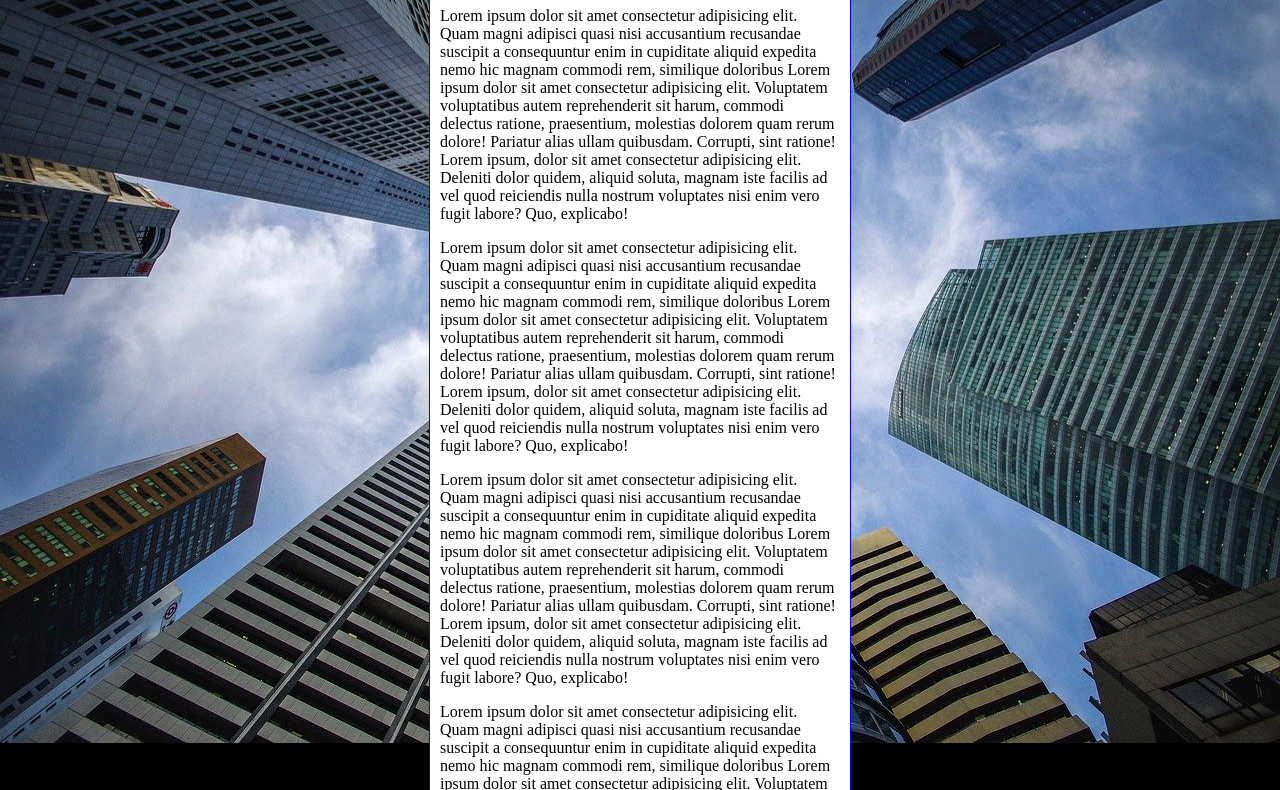
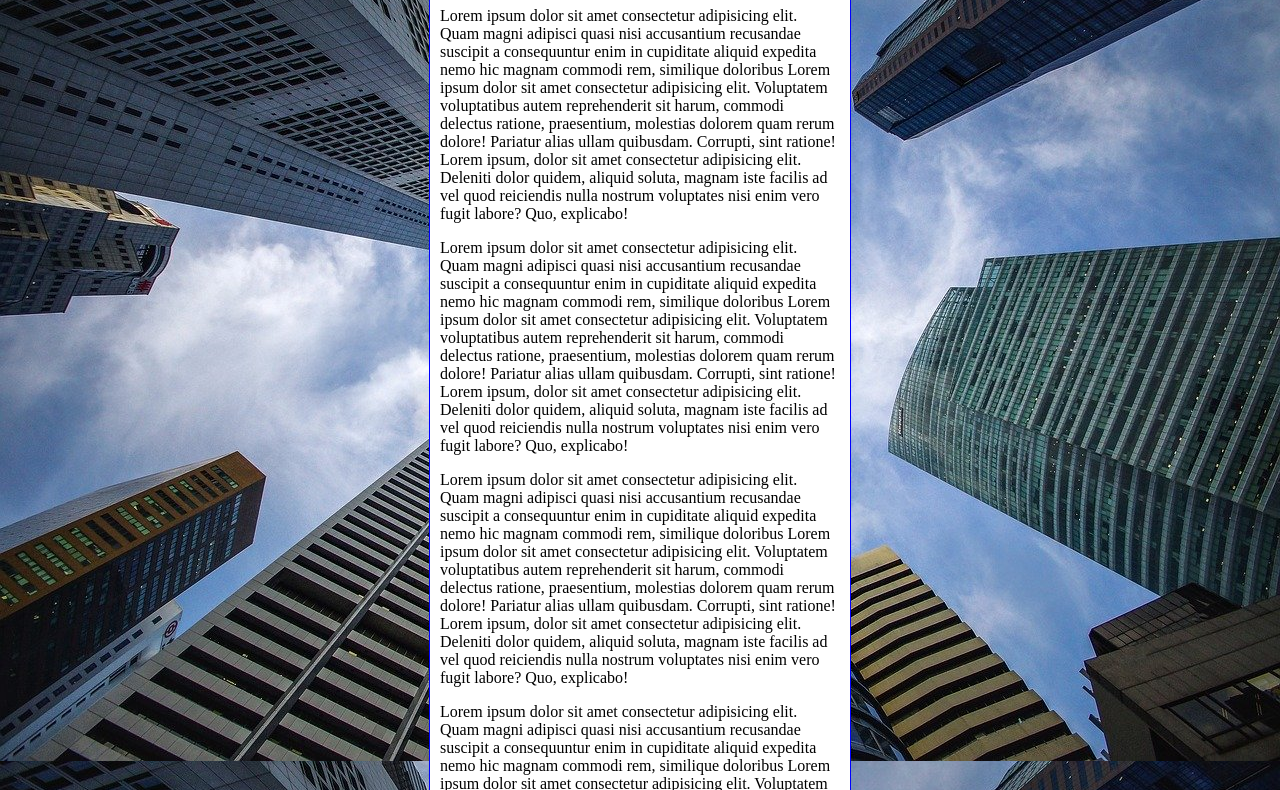
Before and after one commit to Murilloww/HTML-CSS, a plain HTML site: page exercicios/ex022/fundo006.html in a window 1280 px wide. Shown: the part 92-882 px from the top of the page. Drawn offline with Linux system fonts and the light colour scheme.

Commit message:
Update fundo006.html

```diff
--- a/exercicios/ex022/fundo006.html
+++ b/exercicios/ex022/fundo006.html
@@ -6,16 +6,27 @@
     <title>Document</title>
     <style>
         body{
-            height: 100vh;
+
+            /* height: 100vh;
             background-color: black;
             background-image: url(imagens/wallpaper002.jpg);
             background-position: center center;
             background-repeat: no-repeat;
             background-size: cover;
+            background-attachment: fixed;
+            */
+
+            /* Shorthand - background
+                color > image > position > repeat > (size) > attachment
+            */
+
+            background: black url(imagens/wallpaper002.jpg) center center no-repeat fixed ;
+            background-size: cover;
         }
+
         main{
             background-color: white;
-            width: 400px;
+            max-width: 400px;
             padding: 10px;
             margin: auto;
             border: 1px solid blue;
```
